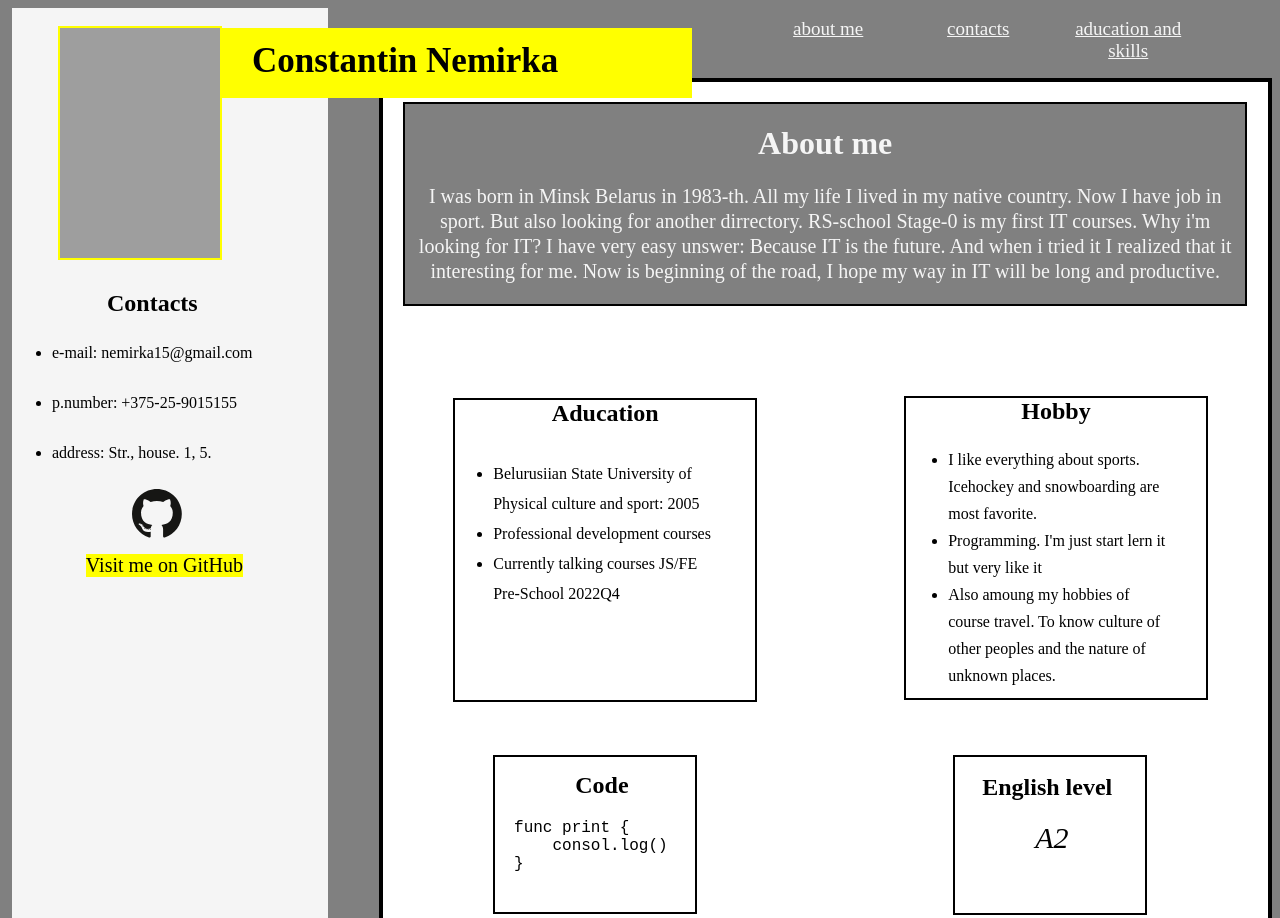
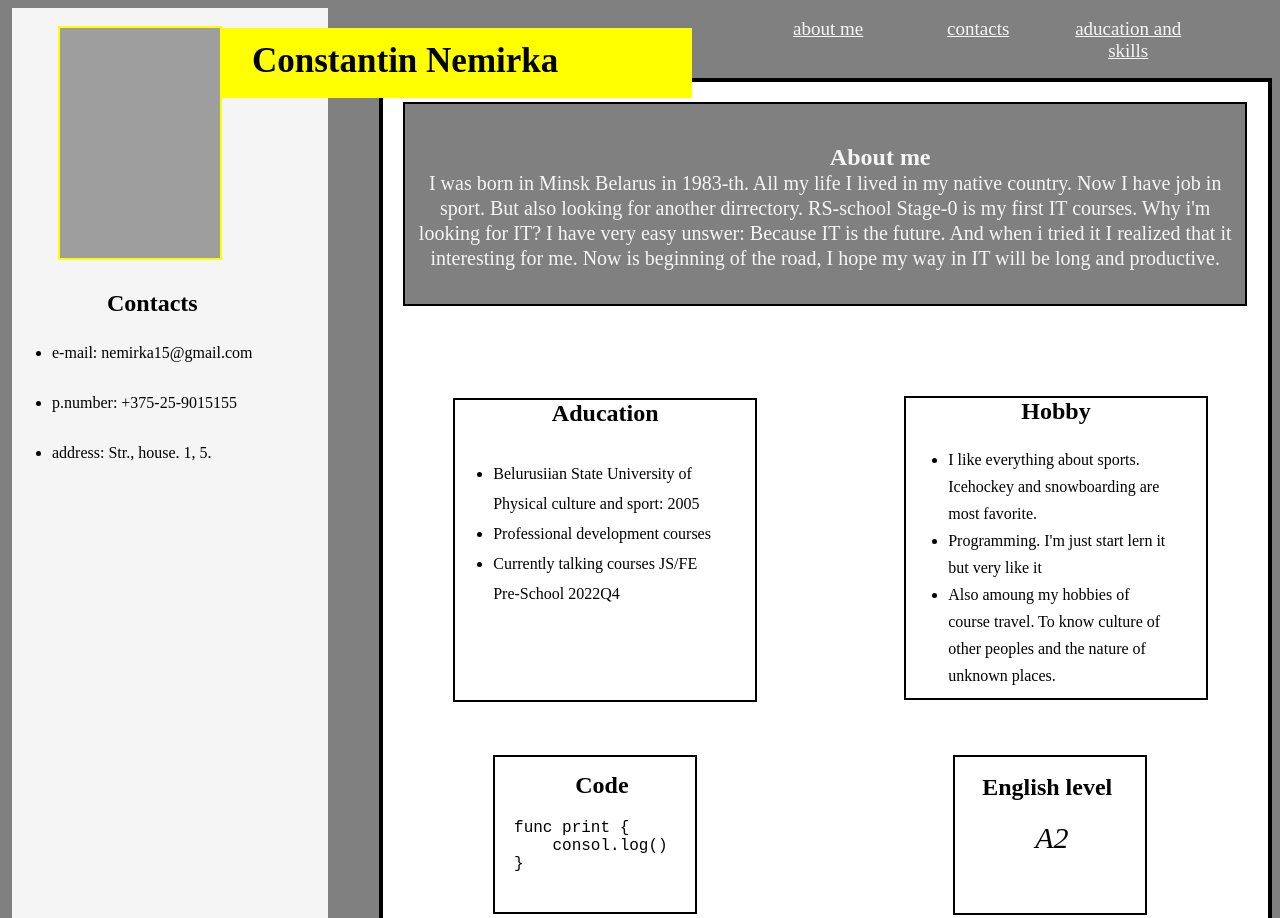
Before and after one commit to Nemirich15/rsschool-cv, a plain HTML site: page index.html in a window 1280 px wide. Shown: the top 918 px of the page. Drawn offline with Linux system fonts and the light colour scheme; grey boxes are pictures that could not be loaded.

Commit message:
feat: modified  html and css

```diff
--- a/index.html
+++ b/index.html
@@ -20,8 +20,6 @@
                     <li class="contacts" class="li">p.number: +375-25-9015155</li>
                     <li class="contacts" class="li">address: Str., house. 1, 5.</li>
                 </ul>
-                    <img class="github-icon" src="assets/github-icon-1.svg" alt="github">
-                    <a id="github" href="https://github.com/Nemirich15"><p class="git">Visit me on GitHub</p></a>
             </aside>
             <main>
                 <nav class="nav">
@@ -32,7 +30,7 @@
                     </ul>
                 </nav>
                 <div class="about">
-                    <h1 id="aboutme">About me</h1>
+                    <h2 id="aboutme">About me</h2>
                     <p id="about_text">I was born in Minsk Belarus in 1983-th. All my life I lived in my native country.
                         Now I have job in sport. But also looking for another dirrectory. RS-school Stage-0 is my first IT courses.
                         Why i'm looking for IT? I have very easy unswer: Because IT is the future. And when i tried it I realized that it interesting for me.
@@ -78,6 +76,8 @@
                 </nav>
                 <a id="ssilka_rs" href="https://rs.school/js/"><h4 id="to_rs">to rs-school courses</h4></a>
                 <img id="rs_school" src="assets/rs_school_js.svg" alt="logo rs-school">
+                <img class="github-icon" src="assets/github-icon-1.svg" alt="github">
+                <a id="github" href="https://github.com/Nemirich15"><p class="git">Visit me on GitHub</p></a>
                 <time id="year" datetime="17.12.2022">12.2022</time>
             </footer>
         </div>
--- a/style.css
+++ b/style.css
@@ -303,8 +303,7 @@ h2 {
  #github
  .git {
   position: relative;
-  top: 270px;
-  left: -85px;
+
 
   float: right;
   color: #000000;
@@ -315,8 +314,6 @@ h2 {
 
 .github-icon {
   position: relative;
-  top: 225px;
-  left: 120px;
 
   width: 50px;
   height: 50px;
```
